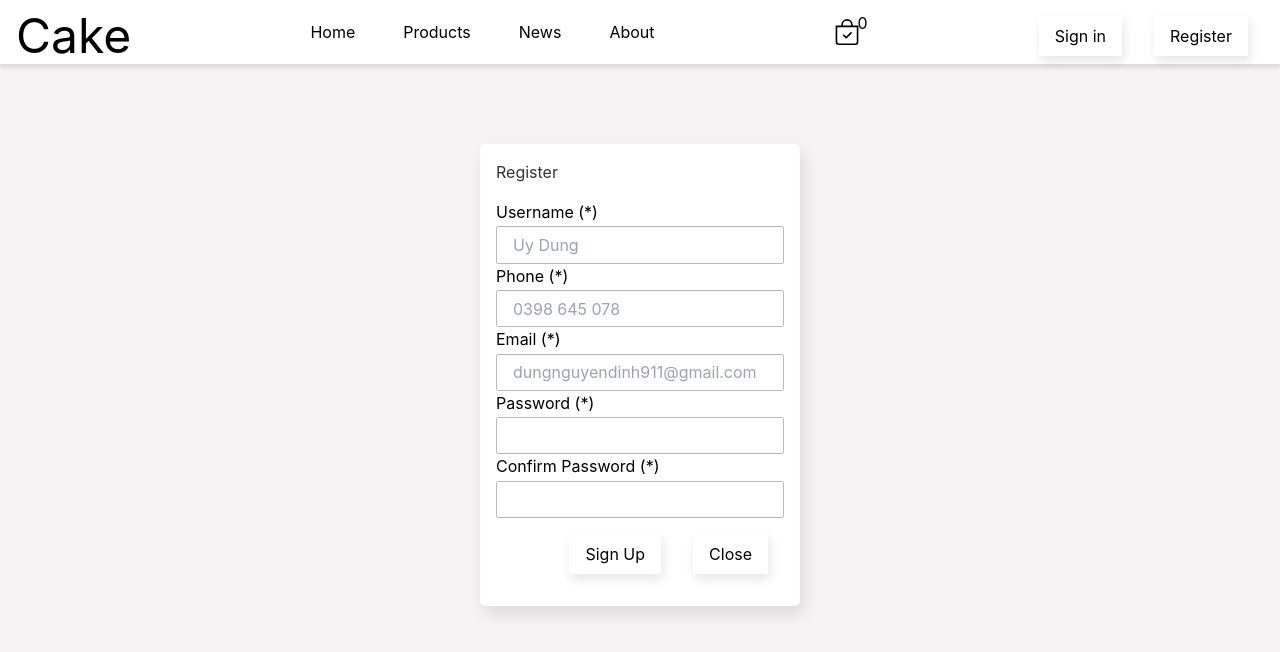
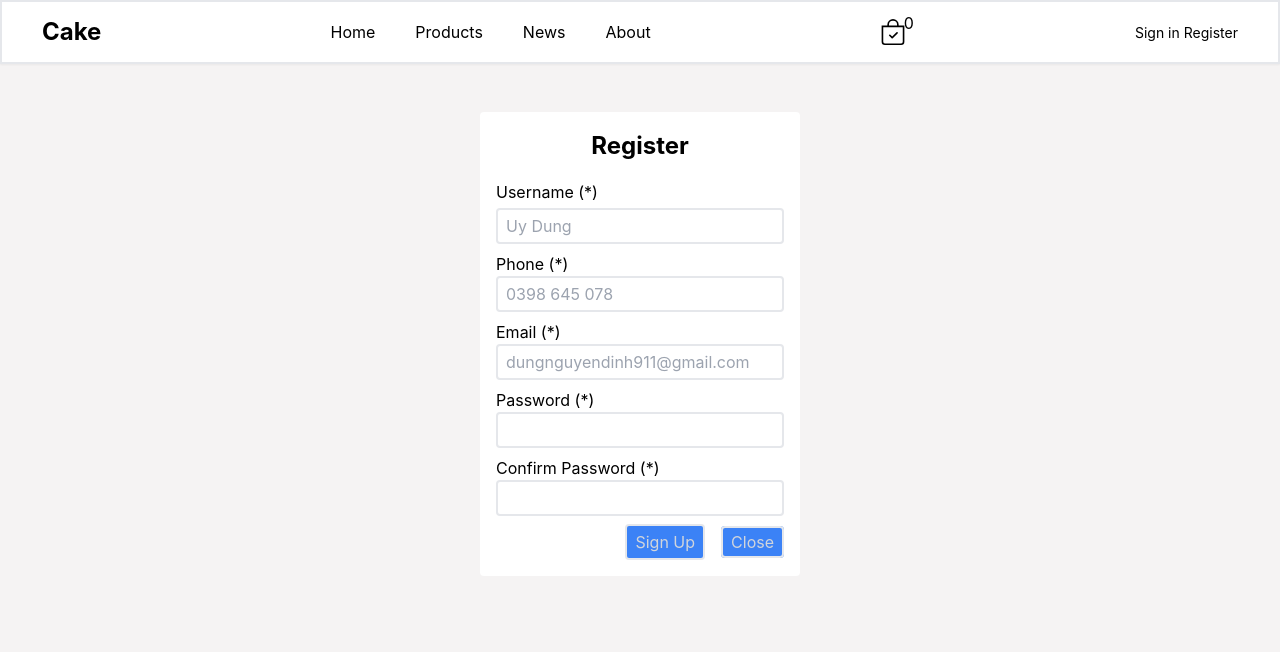
Before and after one commit to UyDung/27-10-21, a React (Create React App) app: page /register in a window 1280 px wide. Shown: the top 652 px of the page. Built offline with nearby package versions, Linux system fonts and the light colour scheme.

Commit message:
Dung tailwindcss de style

```diff
--- a/src/App.js
+++ b/src/App.js
@@ -6,9 +6,9 @@ import { transDataToLocal, getDataFromLocal } from "./store/cart-Actions";
 import Cart from "./components/Cart/Cart";
 import Header from "./components/Header/Header";
 import Login from "./components/Login/Login";
-import Main from "./components/Main/Main";
 import { sendLogginState, replaceLoginState } from "./store/auth-Slice";
 import Register from "./components/Register/Register";
+import Product from "./pages/Product";
 
 function App() {
 
@@ -38,13 +38,13 @@ function App() {
 
     return (
         <div className="App">
-            <Header />
+            <Header/>
             <Switch>
                 <Route path="/" exact>
                     <Redirect to="/products" />
                 </Route>
                 <Route path="/products">
-                    <Main />
+                    <Product />
                 </Route>
                 <Route path="/news">News</Route>
                 <Route path="/about">About</Route>
--- a/src/components/Header/Header.jsx
+++ b/src/components/Header/Header.jsx
@@ -2,7 +2,6 @@ import { useDispatch, useSelector } from "react-redux";
 import { authActions } from "../../store/auth-Slice";
 import { Link, NavLink } from "react-router-dom";
 
-import css from "./Header.module.css";
 import HeaderCartButton from "./HeaderCartButton";
 
 const Header = () => {
@@ -14,52 +13,52 @@ const Header = () => {
     };
 
     return (
-        <header className={css.header}>
-            <div className={css.logo}>
+        <header className="h-16 flex items-center justify-between border-2 w-screen px-4 md:px-10  shadow-sm  fixed top-0 z-50 bg-white  ">
+            <div className="md:text-2xl md:font-bold">
                 <NavLink to="/">
                     <h1>Cake</h1>
                 </NavLink>
             </div>
 
-            <nav className={css["main-menu"]}>
-                <ul>
+            <nav className="hidden md:block">
+                <ul className="flex items-center justify-between gap-10">
                     <li>
-                        <NavLink to="/">Home</NavLink>
+                        <NavLink to="/" className="hover:text-red-400 ">Home</NavLink>
                     </li>
                     <li>
-                        <NavLink to="/products">Products</NavLink>
+                        <NavLink to="/products" className="hover:text-red-400 ">Products</NavLink>
                     </li>
                     <li>
-                        <NavLink to="/news">News</NavLink>
+                        <NavLink to="/news" className="hover:text-red-400 ">News</NavLink>
                     </li>
                     <li>
-                        <NavLink to="/about">About</NavLink>
+                        <NavLink to="/about" className="hover:text-red-400 ">About</NavLink>
                     </li>
                 </ul>
             </nav>
 
-            <div className={css["cart-btn"]}>
+            <div className="">
                 <HeaderCartButton />
             </div>
 
-            <div className={css.login}>
+            <div className="flex items-center content-between">
                 {!isLoggedIn && (
-                    <Link to="/login">
-                        <button className="btn" id="login">
+                    <Link to="/login" className="hover:text-red-500 mr-1 text-sm">
+                        <button className="" id="login">
                         Sign in
                         </button>
                     </Link>
                 )}
 
                 {isLoggedIn && (
-                    <button onClick={logoutHandler} className="btn" id="logout">
+                    <Link onClick={logoutHandler} className="hover:text-red-500 text-sm" id="logout">
                         Logout
-                    </button>
+                    </Link>
                 )}
 
                 {!isLoggedIn && (
-                    <Link to="/register">
-                        <button className="btn" id="register">
+                    <Link className="hover:text-red-500  text-sm" to="/register">
+                        <button className="" id="register">
                             Register
                         </button>
                     </Link>
--- a/src/components/Main/Main.jsx
+++ b/src/components/Main/Main.jsx
@@ -1,10 +1,10 @@
 import Products from '../Products/Products';
-import css from './Main.module.css';
+
 
 const Main = () => {
     return (
-        <main className={css.main}>
-            <Products />
+        <main className="container mt-40">
+
         </main>
     )
 }
--- a/src/components/Products/Products.jsx
+++ b/src/components/Products/Products.jsx
@@ -165,7 +165,7 @@ const Products = () => {
         />
     ));
 
-    return <ul className={classes.products}>{listProducts}</ul>;
+    return <ul className="px-10 md:px-15 lg:px-20 grid grid-cols-2 md:grid-cols-3 xl:grid-cols-4 gap-5 mb-8">{listProducts}</ul>;
 };
 
 export default Products;
--- a/src/components/Register/Register.jsx
+++ b/src/components/Register/Register.jsx
@@ -1,4 +1,4 @@
-import { useHistory } from 'react-router-dom';
+import { useHistory, Link } from "react-router-dom";
 import { useState, useEffect } from "react";
 import { useForm } from "react-hook-form";
 
@@ -16,10 +16,6 @@ const Register = () => {
         formState: { errors },
     } = useForm({ mode: "all" });
 
-    // if (Object.keys(member).length !== 0) {
-    //     useRegister(member);
-    // }
-
     const signupHandler = ({ username, email, phone, password }, event) => {
         const member = { username, email, phone, password };
         setMember(member);
@@ -29,30 +25,34 @@ const Register = () => {
     };
 
     return (
-        <div className={classes.register}>
-            <div className={classes.title}>
-                <h3>Register</h3>
+        <div className="w-80  my-28 mx-auto p-4 box-shadow rounded bg-white">
+            <div className="">
+                <h3 className="mb-4 text-center font-bold text-2xl">Register</h3>
             </div>
-            <form onSubmit={handleSubmit(signupHandler)} className={classes.content}>
-                <div className={classes.controls}>
-                    <label htmlFor="username">Username (*)</label>
-                    <input
+            <form onSubmit={handleSubmit(signupHandler)} className="flex flex-col gap-2">
+                <div className="flex flex-col gap-1">
+                    <label htmlFor="username" className="text-md">
+                        Username (*)
+                    </label>
+                    <input className="outline-none border-2 rounded w-full py-1 px-2"
                         type="text"
                         autoComplete="off"
                         placeholder="Uy Dung"
                         {...register("username", { required: true, minLength: 6 })}
                     />
                     {errors.username?.type === "required" && (
-                        <span className={classes.error}>This field cannot be left blank</span>
+                        <p className="text-red-500 italic text-sm">This field cannot be left blank</p>
                     )}
                     {errors.username?.type === "minLength" && (
-                        <span className={classes.error}>Should have least 6 characters</span>
+                        <p className="text-red-500 italic text-sm">Should have least 6 characters</p>
                     )}
                 </div>
 
-                <div className={classes.controls}>
-                    <label htmlFor="phone">Phone (*)</label>
-                    <input
+                <div className="">
+                    <label htmlFor="phone" className="text-md">
+                        Phone (*)
+                    </label>
+                    <input className="outline-none border-2 rounded w-full py-1 px-2"
                         {...register("phone", {
                             required: true,
                             pattern: {
@@ -64,16 +64,18 @@ const Register = () => {
                         placeholder="0398 645 078"
                     />
                     {errors.phone?.type === "required" && (
-                        <span className={classes.error}>This field cannot be left blank</span>
+                        <p className="text-red-500 italic text-sm">This field cannot be left blank</p>
                     )}
                     {errors.phone?.type === "pattern" && (
-                        <span className={classes.error}>Invalid phone number</span>
+                        <p className="text-red-500 italic text-sm">Invalid phone number</p>
                     )}
                 </div>
 
-                <div className={classes.controls}>
-                    <label htmlFor="">Email (*)</label>
-                    <input
+                <div className="">
+                    <label htmlFor="" className="text-md">
+                        Email (*)
+                    </label>
+                    <input className="outline-none border-2 rounded w-full py-1 px-2"
                         {...register("email", {
                             required: true,
                             pattern: {
@@ -85,16 +87,18 @@ const Register = () => {
                         placeholder="dungnguyendinh911@gmail.com"
                     />
                     {errors.email?.type === "required" && (
-                        <span className={classes.error}>This field cannot be left blank</span>
+                        <p className="text-red-500 italic text-sm">This field cannot be left blank</p>
                     )}
                     {errors.email?.type === "pattern" && (
-                        <span className={classes.error}>Invalid email address </span>
+                        <p className="text-red-500 italic text-sm">Invalid email address </p>
                     )}
                 </div>
 
-                <div className={classes.controls}>
-                    <label htmlFor="">Password (*)</label>
-                    <input
+                <div className="">
+                    <label htmlFor="" className="text-md">
+                        Password (*)
+                    </label>
+                    <input className="outline-none border-2 rounded w-full py-1 px-2"
                         {...register("password", {
                             required: true,
                             pattern: { value: /^(?=.*[A-Za-z])(?=.*\d)[A-Za-z\d]{8,}$/ },
@@ -103,18 +107,20 @@ const Register = () => {
                         autoComplete="off"
                     />
                     {errors.password?.type === "required" && (
-                        <span className={classes.error}>This field cannot be left blank</span>
+                        <p className="text-red-500 italic text-sm">This field cannot be left blank</p>
                     )}
                     {errors.password?.type === "pattern" && (
-                        <span className={classes.error}>
+                        <p className="text-red-500 italic text-sm">
                             Minimum eight characters, at least one letter and one number
-                        </span>
+                        </p>
                     )}
                 </div>
 
-                <div className={classes.controls}>
-                    <label htmlFor="">Confirm Password (*)</label>
-                    <input
+                <div className="">
+                    <label htmlFor="" className="text-md">
+                        Confirm Password (*)
+                    </label>
+                    <input className="outline-none border-2 rounded w-full py-1 px-2"
                         {...register("passwordConfirm", {
                             required: true,
                             pattern: { value: /^(?=.*[A-Za-z])(?=.*\d)[A-Za-z\d]{8,}$/ },
@@ -129,26 +135,28 @@ const Register = () => {
                         autoComplete="off"
                     />
                     {errors.passwordConfirm?.type === "required" && (
-                        <span className={classes.error}>This field cannot be left blank</span>
+                        <p className="text-red-500 italic text-sm">This field cannot be left blank</p>
                     )}
                     {errors.passwordConfirm?.type === "pattern" && (
-                        <span className={classes.error}>
+                        <p className="text-red-500 italic text-sm">
                             Minimum eight characters, at least one letter and one number
-                        </span>
+                        </p>
                     )}
                     {errors.passwordConfirm?.type === "matchesPreviousPassword" && (
-                        <span className={classes.error}>Should matches with password </span>
+                        <p className="text-red-500 italic text-sm">Should matches with password </p>
                     )}
                 </div>
 
-                <div className={classes.actions}>
-                    <button type="submit" className="btn">
+                <div className="ml-auto">
+                    <button type="submit" className="rounded border-2 mr-4 px-2 py-1 bg-blue-500 text-gray-300 hover:bg-indigo-600">
                         Sign Up
                     </button>
-                    <button className="btn">Close</button>
+                    <Link  to='/' className="rounded border-2 px-2 py-1 bg-blue-500 text-gray-300 hover:bg-indigo-600">Close</Link>
                 </div>
             </form>
         </div>
+
+
     );
 };
 
--- a/src/components/Register/Register.module.css
+++ b/src/components/Register/Register.module.css
@@ -1,4 +1,4 @@
-.register {
+/* .register {
     width: 25vw;
     margin: auto;
     padding: 1rem;
@@ -56,4 +56,4 @@
 button:disabled:hover {
     color: transparent;
     cursor: no-drop;
-}
+} */
--- a/src/index.css
+++ b/src/index.css
@@ -19,33 +19,3 @@ body {
   background-color: #f5f3f3;
 
 }
-
-ul, ol, li {
-    list-style-type: none;
-}
-
-a {
-    text-decoration: none;
-    color: #000;
-    width: 100%;
-    height: 100%;
-
-}
-
-
-.btn {
-    border: 0;
-    padding: 0.5rem 1rem;
-    margin: 1rem;
-    box-shadow: 2px 5px 10px rgba(0, 0, 0, 0.1);
-    cursor: pointer;
-
-}
-
-.btn:focus {
-    outline: none;
-}
-
-.btn:hover {
-    color: #06cec4;
-}
```
Also changed, not shown: src/components/Login/Login.jsx (+19 -19 lines), src/components/Products/ProductItem.jsx (+12 -8 lines), src/components/Products/ProductItem.module.css (+22 -23 lines), src/pages/Product.jsx (added, +15 -0 lines), tailwind.config.js (+16 -3 lines).
